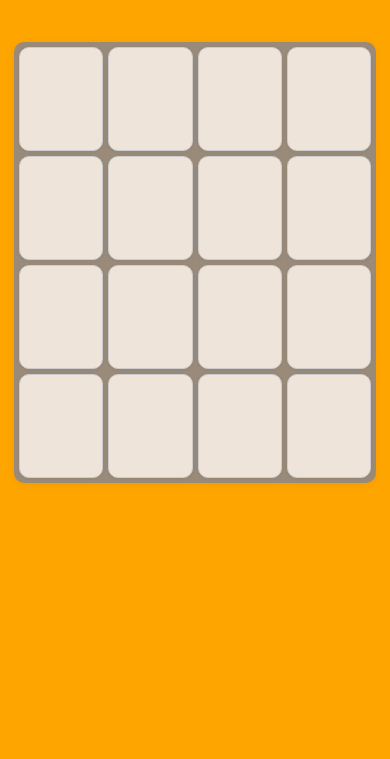
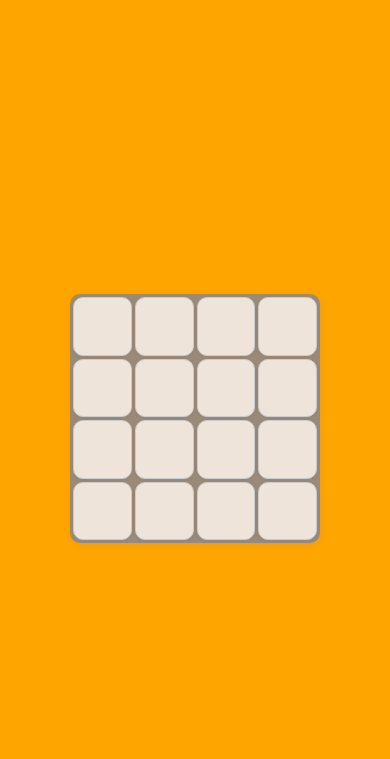
Before and after one commit to Vjattich/2048_html, a plain HTML site: page index.html in a window 390 px wide. Shown: the top 759 px of the page. Drawn offline with Linux system fonts and the light colour scheme.

Commit message:
fix main table

```diff
--- a/index.html
+++ b/index.html
@@ -25,7 +25,6 @@
             margin: 150px auto 0 auto;
             border-radius: 10px;
             overflow: hidden;
-            aspect-ratio: 1 / 1;
         }
 
         .center-table td, .center-table th {
@@ -65,7 +64,7 @@
             z-index: 10;
         }
 
-        @media screen and (max-width: 768px) {
+        @media screen and (max-width: 468px) {
 
             html {
                 font-size: 14px;
@@ -78,13 +77,13 @@
 
             .center-table {
                 font-size: 1em;
-                margin: 2em auto 0 auto;
-                aspect-ratio: 1 / 1;
+                margin: 20em auto 0 auto;
+                border-spacing: 3px;
             }
 
             .center-table td, .center-table th {
-                aspect-ratio: 1 / 1;
-                font-size: 1em;
+                width: 3em;
+                height: 3em;
             }
 
             .qr {
@@ -93,7 +92,7 @@
             }
 
             div:has(br) {
-                height: 0.5em; /* Smaller space on mobile */
+                height: 0.5em;
             }
 
             div:has(br):nth-child(2), #main > div:has(br):nth-child(3) {
```
